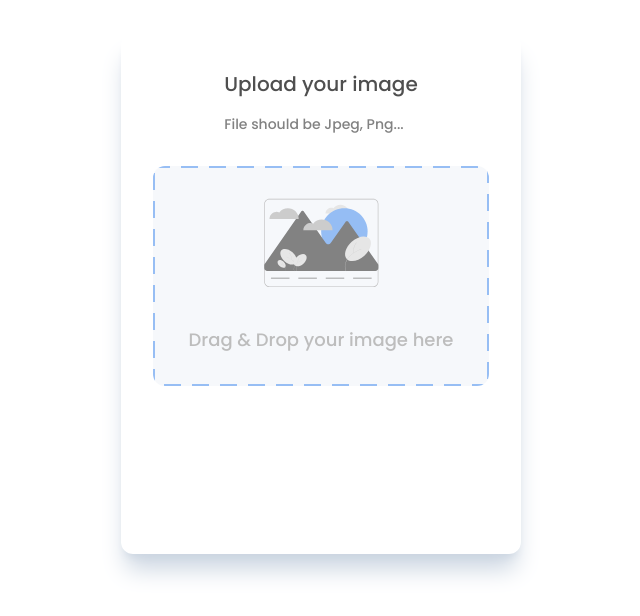
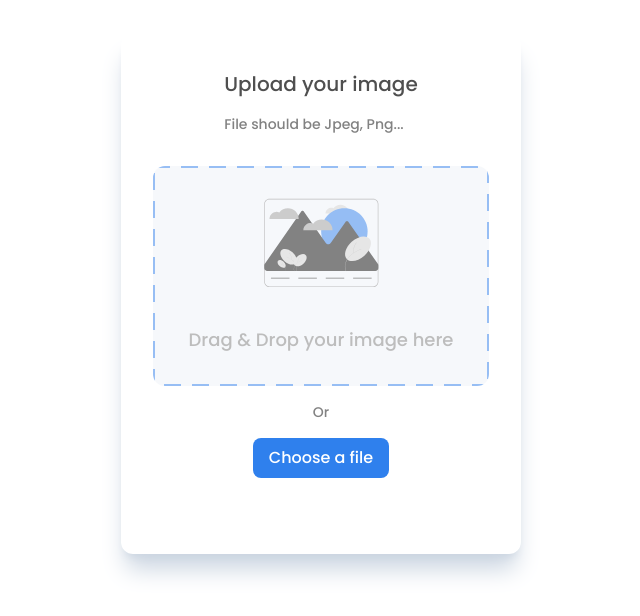
Before and after one commit to JulioAguilar28/image-uploader, a React (Vite) app in the folder frontend/: page / in a window 1280 px wide. Shown: the part 106-722 px from the top of the page, without its empty margins (319-959 px from the left). Built offline with nearby package versions, Linux system fonts and the light colour scheme.

Commit message:
add select files from button

```diff
--- a/frontend/src/App.css
+++ b/frontend/src/App.css
@@ -1,10 +1,3 @@
-#root {
-  /* max-width: 1280px;
-  margin: 0 auto;
-  padding: 2rem;
-  text-align: center; */
-}
-
 .dotted_container {
   background-image: repeating-linear-gradient(
       1deg,
--- a/frontend/src/components/UploaderController.tsx
+++ b/frontend/src/components/UploaderController.tsx
@@ -1,9 +1,15 @@
-import React from 'react'
+import React, { useRef } from 'react'
 import DragAndDropArea from './DragAndDropArea'
 
 function UploaderController() {
+  const inputFile = useRef<HTMLInputElement>(null)
+
   const handleSelectedFile = (file: File) => {
     console.log(file)
+  }
+
+  const handleChooseFileClick = () => {
+    inputFile.current?.click()
   }
 
   return (
@@ -14,6 +20,22 @@ function UploaderController() {
       </header>
 
       <DragAndDropArea onSelectedFile={handleSelectedFile} />
+
+      <footer className="mt-4 flex flex-col items-center gap-y-4">
+        <p className="text-sm text-[#828282]">Or</p>
+        <input
+          ref={inputFile}
+          type="file"
+          hidden
+          onChange={(e) => handleSelectedFile(e.target.files![0])}
+        />
+        <button
+          className="bg-[#2F80ED] hover:opacity-90 min-w-max min-h-max px-4 py-2 rounded-lg text-white text-md whitespace-nowrap"
+          onClick={handleChooseFileClick}
+        >
+          Choose a file
+        </button>
+      </footer>
     </section>
   )
 }
```
